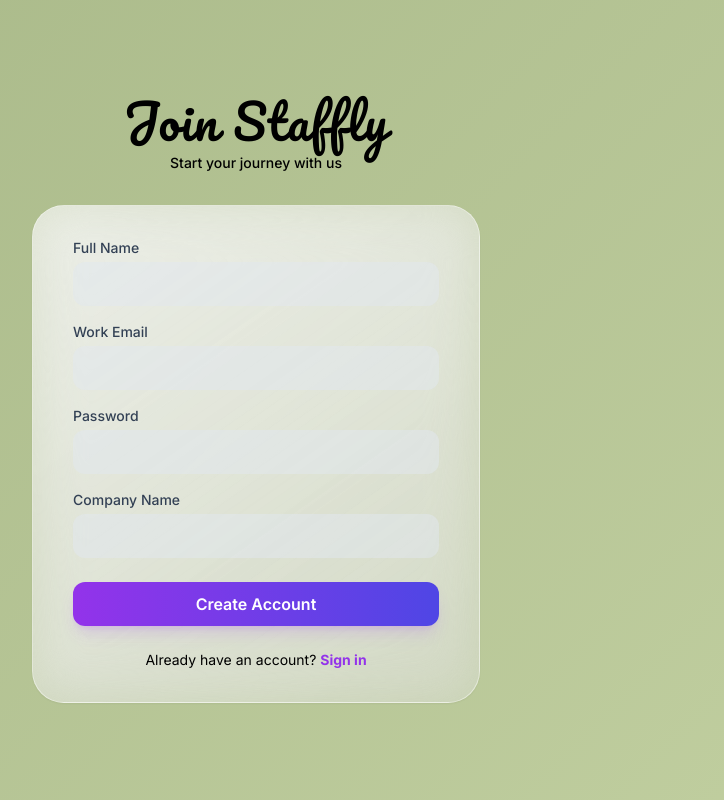
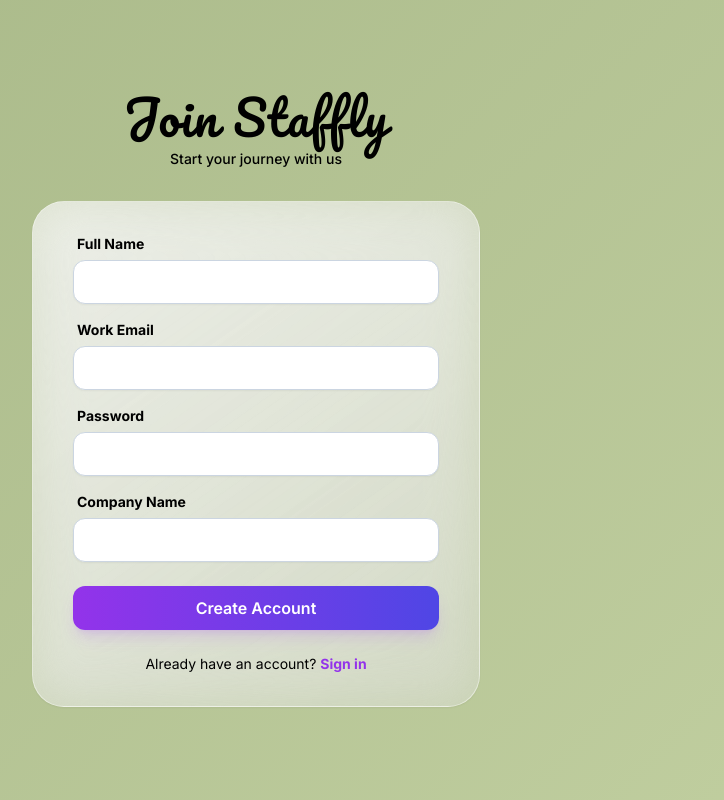
Before and after one commit to pranshu423/Staffly, a React (Vite) app in the folder client/: page /register in a window 1280 px wide. Shown: the whole page, without its empty margins (384-1108 px from the left). Built offline with nearby package versions, Linux system fonts and the light colour scheme.

Commit message:
Refine Inputs: White with Border, Black Labels

```diff
--- a/client/src/components/ui/Input.tsx
+++ b/client/src/components/ui/Input.tsx
@@ -16,7 +16,7 @@
         return (
             <div className="w-full">
                 {label && (
-                    <label className="block text-sm font-medium text-slate-700 dark:text-slate-300 mb-1">
+                    <label className="block text-sm font-bold text-black mb-1.5 ml-1">
                         {label}
                     </label>
                 )}
--- a/client/src/pages/Login.tsx
+++ b/client/src/pages/Login.tsx
@@ -82,7 +82,7 @@
                             required
                             value={email}
                             onChange={(e) => setEmail(e.target.value)}
-                            className="h-12 bg-slate-200/50 border-transparent focus:border-purple-500 focus:ring-purple-500 text-black placeholder:text-slate-600 rounded-xl"
+                            className="h-12 bg-white border border-slate-300 focus:border-purple-500 focus:ring-purple-500 text-black placeholder:text-slate-400 rounded-xl shadow-sm"
                         />
 
                         <div>
@@ -92,7 +92,7 @@
                                 required
                                 value={password}
                                 onChange={(e) => setPassword(e.target.value)}
-                                className="h-12 bg-slate-200/50 border-transparent focus:border-purple-500 focus:ring-purple-500 text-black placeholder:text-slate-600 rounded-xl"
+                                className="h-12 bg-white border border-slate-300 focus:border-purple-500 focus:ring-purple-500 text-black placeholder:text-slate-400 rounded-xl shadow-sm"
                             />
                         </div>
 
--- a/client/src/pages/Register.tsx
+++ b/client/src/pages/Register.tsx
@@ -65,7 +65,7 @@
                             required
                             value={name}
                             onChange={(e) => setName(e.target.value)}
-                            className="h-11 bg-slate-200/50 border-transparent focus:border-purple-500 focus:ring-purple-500 text-black placeholder:text-slate-600 rounded-xl"
+                            className="h-11 bg-white border border-slate-300 focus:border-purple-500 focus:ring-purple-500 text-black placeholder:text-slate-400 rounded-xl shadow-sm"
                         />
 
                         <Input
@@ -74,7 +74,7 @@
                             required
                             value={email}
                             onChange={(e) => setEmail(e.target.value)}
-                            className="h-11 bg-slate-200/50 border-transparent focus:border-purple-500 focus:ring-purple-500 text-black placeholder:text-slate-600 rounded-xl"
+                            className="h-11 bg-white border border-slate-300 focus:border-purple-500 focus:ring-purple-500 text-black placeholder:text-slate-400 rounded-xl shadow-sm"
                         />
 
                         <Input
@@ -83,7 +83,7 @@
                             required
                             value={password}
                             onChange={(e) => setPassword(e.target.value)}
-                            className="h-11 bg-slate-200/50 border-transparent focus:border-purple-500 focus:ring-purple-500 text-black placeholder:text-slate-600 rounded-xl"
+                            className="h-11 bg-white border border-slate-300 focus:border-purple-500 focus:ring-purple-500 text-black placeholder:text-slate-400 rounded-xl shadow-sm"
                         />
 
                         <Input
@@ -92,7 +92,7 @@
                             required
                             value={companyName}
                             onChange={(e) => setCompanyName(e.target.value)}
-                            className="h-11 bg-slate-200/50 border-transparent focus:border-purple-500 focus:ring-purple-500 text-black placeholder:text-slate-600 rounded-xl"
+                            className="h-11 bg-white border border-slate-300 focus:border-purple-500 focus:ring-purple-500 text-black placeholder:text-slate-400 rounded-xl shadow-sm"
                         />
 
                         {error && (
```
